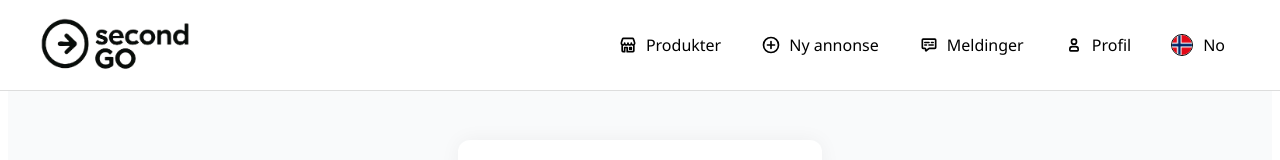
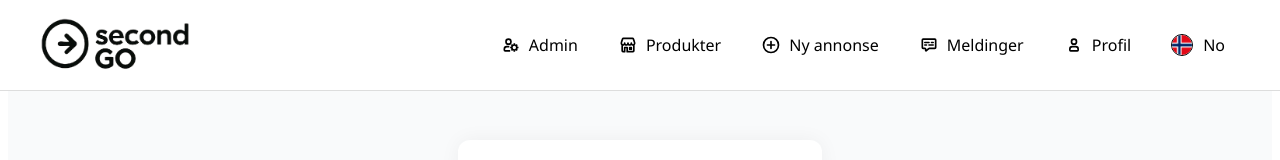
Before and after one commit to sverrgha/Full-stack-project-group-8, a Vue app in the folder frontend/: page /login in a window 1280 px wide. Shown: the top 160 px of the page. Built offline with nearby package versions, Linux system fonts and the light colour scheme.

Commit message:
Added Admin to NavBar

```diff
--- a/frontend/src/components/NavBar.vue
+++ b/frontend/src/components/NavBar.vue
@@ -44,6 +44,7 @@ onUnmounted(() => {
 
       <!-- Navigation Links -->
       <ul class="nav-links" :class="{ 'open': isMenuOpen }">
+        <nav-bar-item to="/admin" text="admin"/>
         <nav-bar-item to="/products" text="products"/>
         <nav-bar-item to="/new-listing" text="newListing"/>
         <nav-bar-item to="/messages" text="messages"/>
--- a/frontend/src/components/NavBarItem.vue
+++ b/frontend/src/components/NavBarItem.vue
@@ -9,6 +9,7 @@ import addIcon from '../assets/addIcon.svg';
 import bellIcon from '../assets/bellIcon.svg';
 import productIcon from '../assets/Products.svg';
 import userIcon from '../assets/user.svg';
+import adminIcon from '../assets/admin.svg';
 
 const { t } = useI18n();
 const route = useRoute();
@@ -29,6 +30,7 @@ const props = defineProps({
 
 // Create a map of text keys to icons
 const iconMap = {
+  'admin': adminIcon,
   'products': productIcon,
   'notifications': bellIcon,
   'newListing': addIcon,
```
